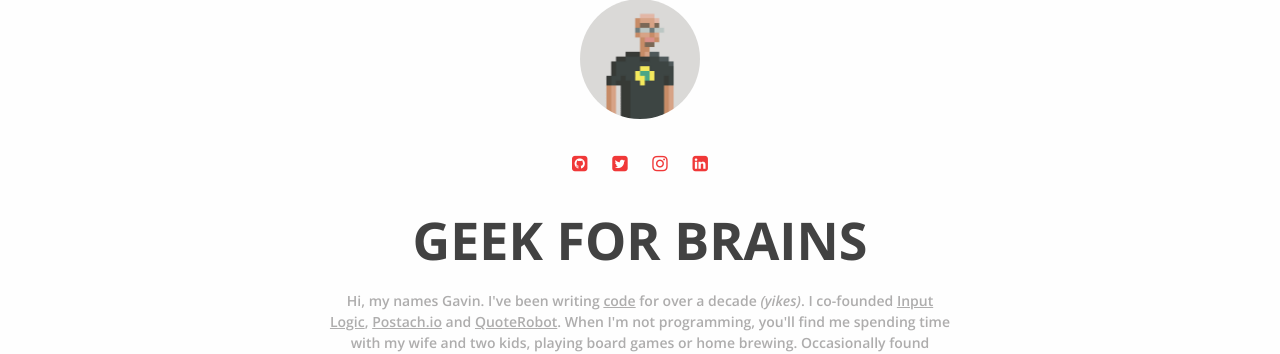
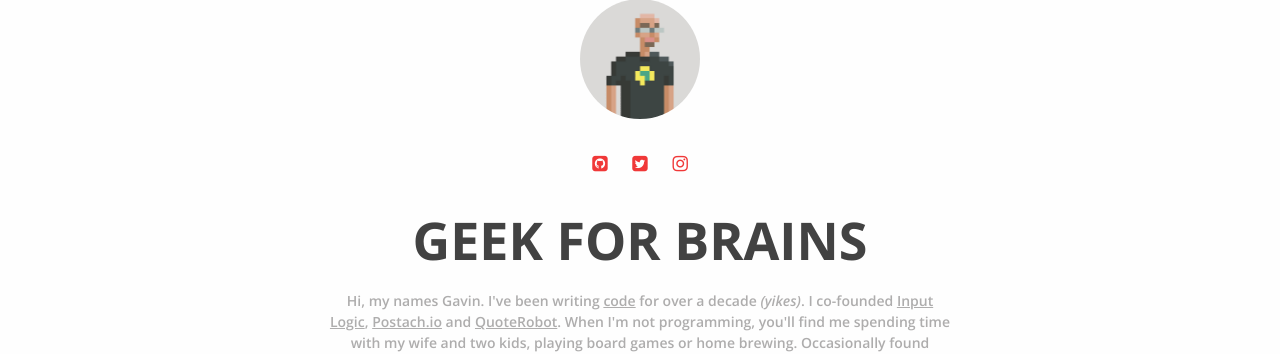
Before and after one commit to geekforbrains/geekforbrains.github.io, a Jekyll site: the page built from index.html, in a window 1280 px wide. Shown: the part 101-455 px from the top of the page. Built offline with Jekyll 4.4.1, drawn with Linux system fonts in a browser that asks for light colours; nearby versions of some CDN libraries; the list of posts is cut into pages by our own code.

Commit message:
Removing linkedin cause its the worst.

```diff
--- a/_includes/header.html
+++ b/_includes/header.html
@@ -24,12 +24,6 @@
           <i class="fa fa-instagram"></i>
         </a>
       </li>
-
-      <li class="site-nav-item">
-        <a class="js-ajax-link" title="LinkedIn" href="{{ site.linkedin_url }}" target="_blank">
-          <i class="fa fa-linkedin-square"></i>
-        </a>
-      </li>
     </ul>
   </div>
 </header>
```
